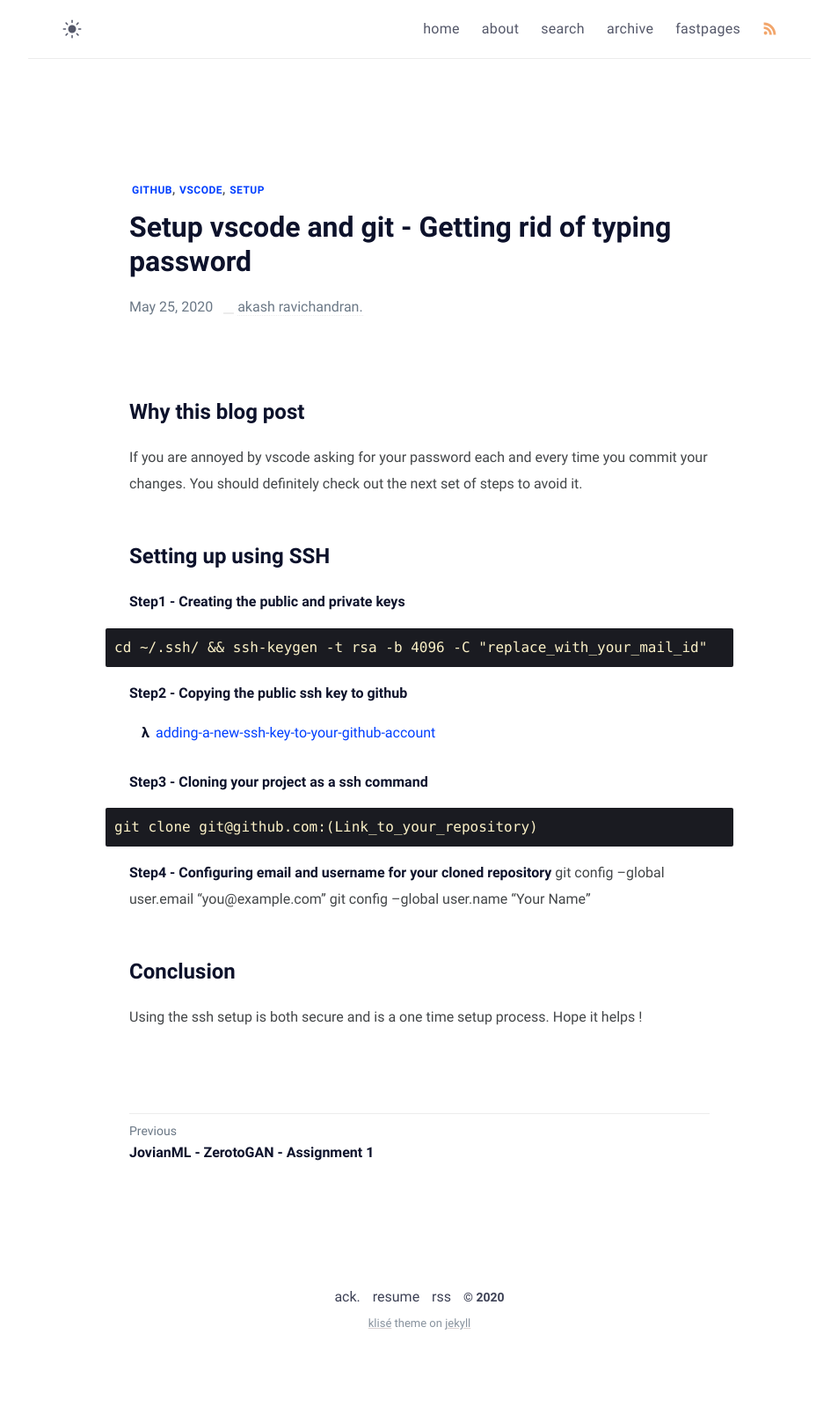
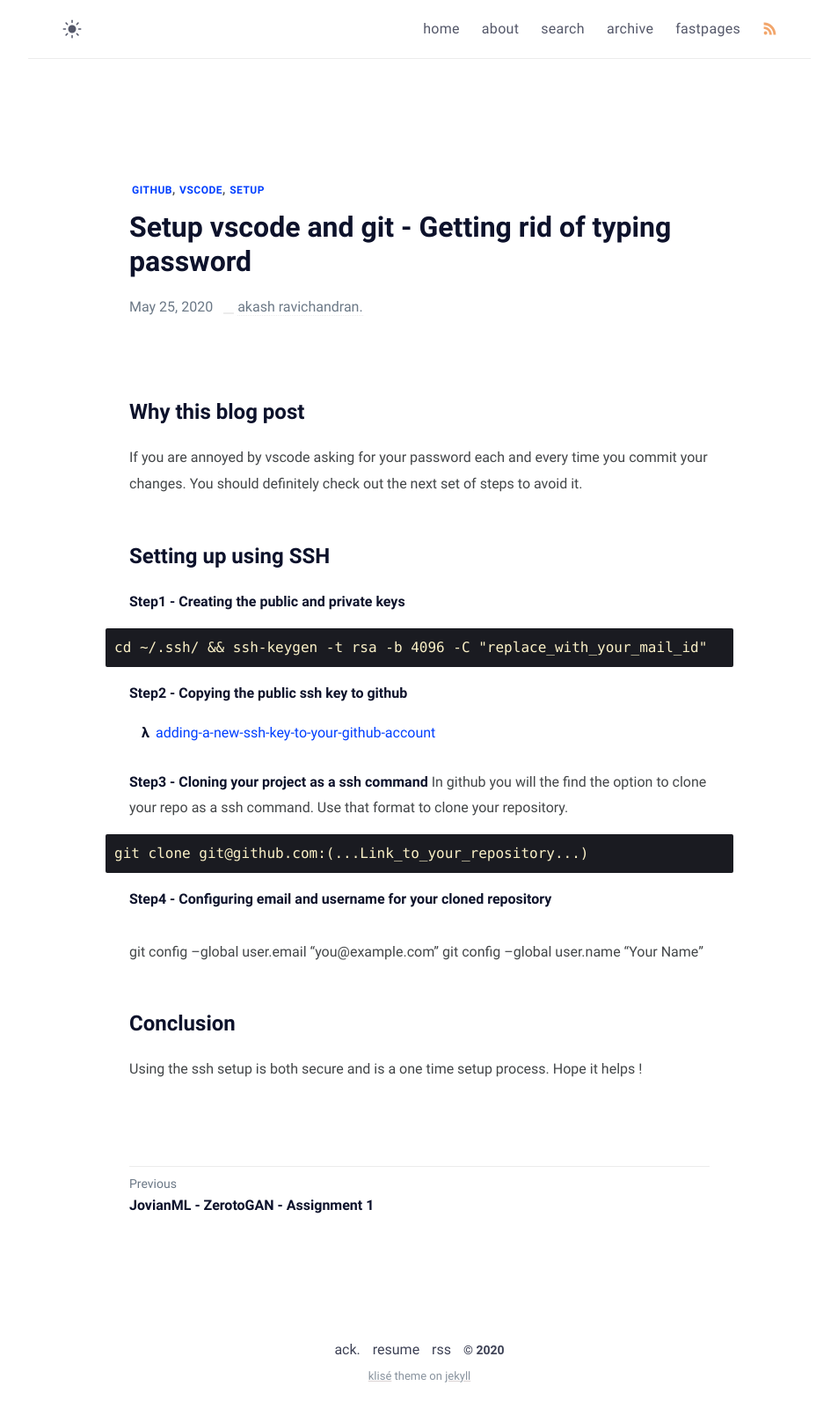
Before and after one commit to akashravichandran/akashravichandran, a Jekyll site: the page built from _posts/tipsandtricks/2020-05-25-vscode-git.md, in a window 1280 px wide. Shown: the whole page at 88% size, without its empty margins (163-1116 px from the left). Built offline with Jekyll 4.4.1, drawn with Linux system fonts in a browser that asks for light colours; comment, search, counter and statistics services are not loaded; before the commit the page ends 1548 px from its top, so only the background shows below that.

Commit message:
vscode-git-spell-change

````diff
--- a/_posts/tipsandtricks/2020-05-25-vscode-git.md
+++ b/_posts/tipsandtricks/2020-05-25-vscode-git.md
@@ -20,12 +20,14 @@ cd ~/.ssh/ && ssh-keygen -t rsa -b 4096 -C "replace_with_your_mail_id"
 - [adding-a-new-ssh-key-to-your-github-account](https://help.github.com/en/enterprise/2.15/user/articles/adding-a-new-ssh-key-to-your-github-account)
 
 **Step3 - Cloning your project as a ssh command**
+In github you will the find the option to clone your repo as a ssh command. Use that format to clone your repository.
 
 ```
-git clone git@github.com:(Link_to_your_repository)
+git clone git@github.com:(...Link_to_your_repository...)
 ```
 
 **Step4 - Configuring email and username for your cloned repository**
+
 git config --global user.email "you@example.com"
 git config --global user.name "Your Name"
 
````
